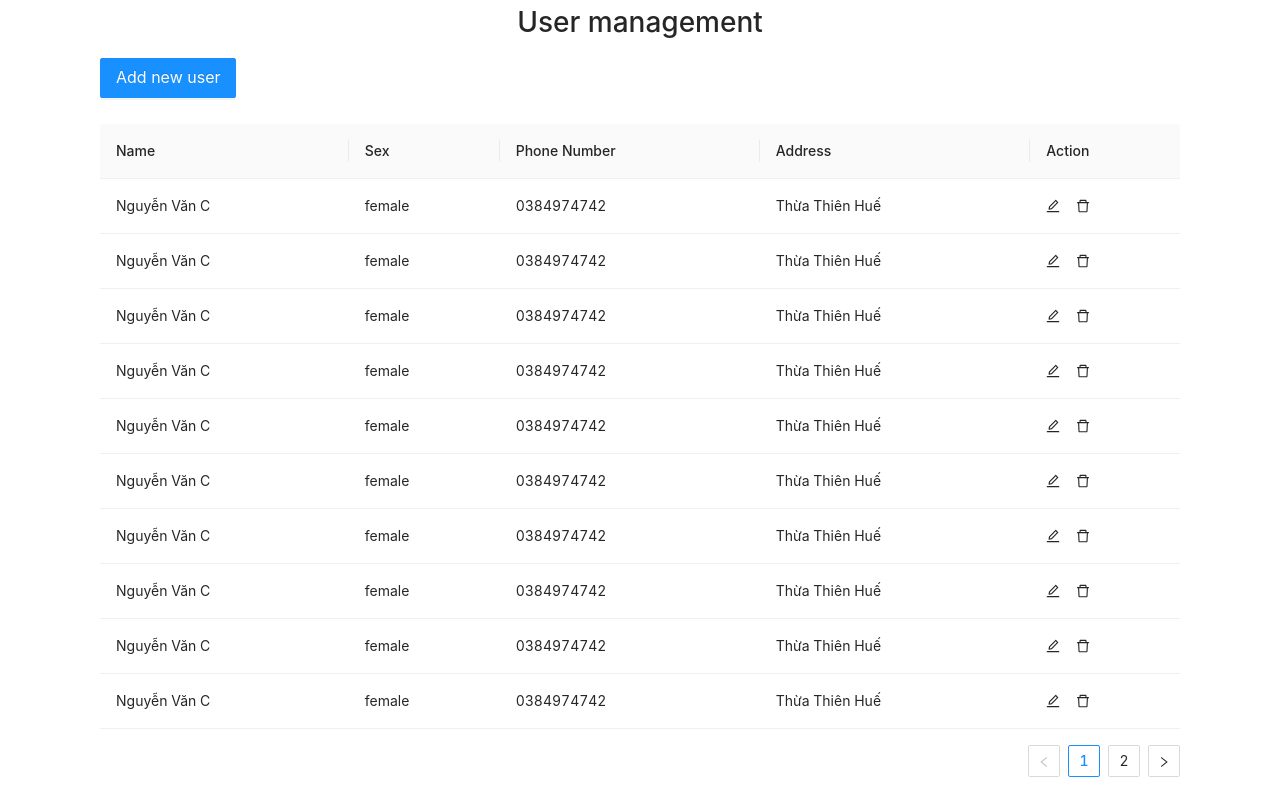
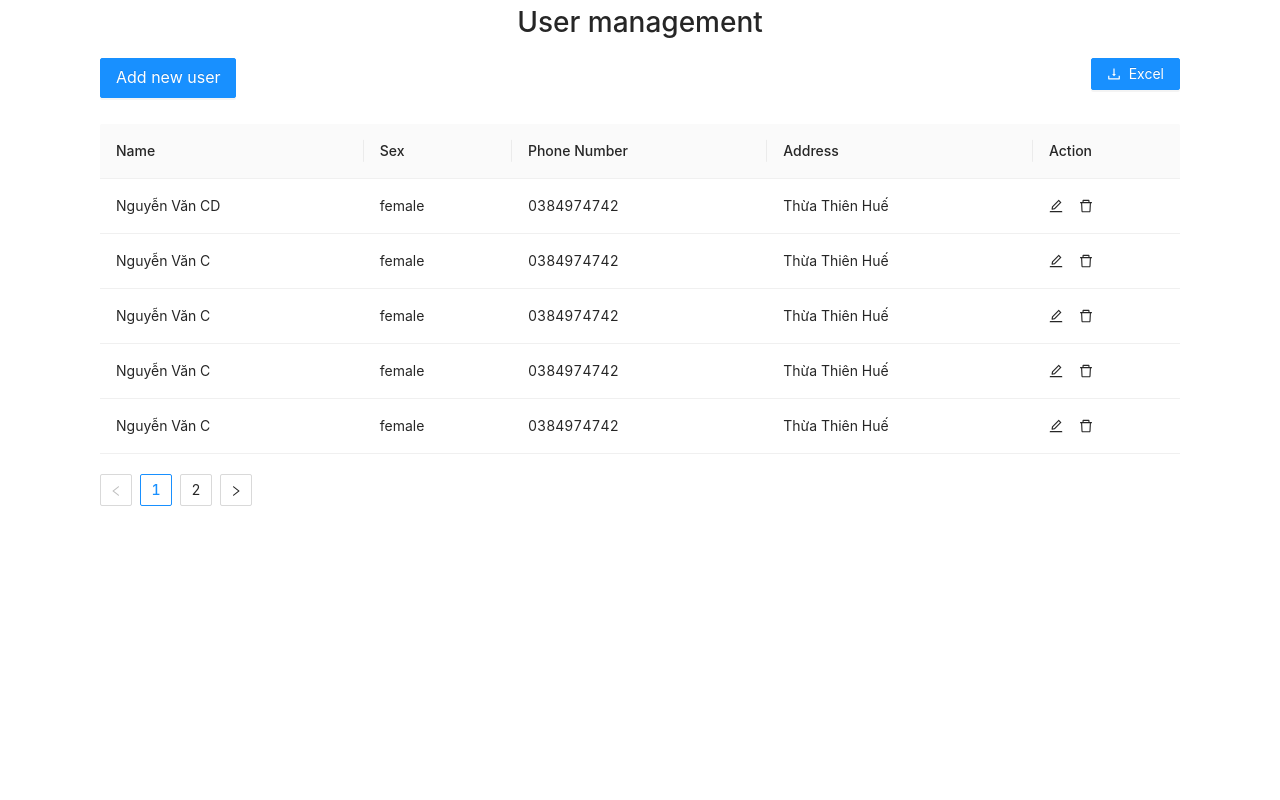
Before and after one commit to annguyenhuu0702/user-manager, a React (Create React App) app: page / in a window 1280 px wide. Built offline with nearby package versions, Linux system fonts and the light colour scheme; data requests are answered from the project's data file.

Commit message:
pagination and export excel

```diff
--- a/db.json
+++ b/db.json
@@ -1,11 +1,11 @@
 {
   "users": [
     {
-      "id": 3,
-      "name": "Nguyễn Văn C",
+      "name": "Nguyễn Văn CD",
+      "sex": "female",
       "phoneNumber": "0384974742",
-      "sex": "female",
-      "address": "Thừa Thiên Huế"
+      "address": "Thừa Thiên Huế",
+      "id": 3
     },
     {
       "id": 4,
@@ -64,17 +64,10 @@
       "address": "Thừa Thiên Huế"
     },
     {
-      "id": 12,
-      "name": "Nguyễn Văn C",
-      "phoneNumber": "0384974742",
-      "sex": "female",
-      "address": "Thừa Thiên Huế"
-    },
-    {
       "name": "Áo Thun Nam Cổ Tròn Dáng Suông Classic",
-      "sex": "nam",
-      "phoneNumber": "034645132",
-      "address": "quảng trị",
+      "sex": "sads",
+      "phoneNumber": "0337867708",
+      "address": "Quảng Ngãi",
       "id": 13
     }
   ]
--- a/package.json
+++ b/package.json
@@ -17,7 +17,8 @@
     "redux-logger": "^3.0.6",
     "redux-saga": "^1.1.3",
     "sass": "^1.51.0",
-    "web-vitals": "^2.1.4"
+    "web-vitals": "^2.1.4",
+    "xlsx": "^0.18.5"
   },
   "scripts": {
     "start": "set PORT=8888 && react-scripts start",
--- a/src/App.js
+++ b/src/App.js
@@ -1,20 +1,26 @@
+import { DownloadOutlined } from "@ant-design/icons";
+import { Button, Col, Pagination, Row } from "antd";
+import "antd/dist/antd.css";
 import React, { useEffect } from "react";
-import "antd/dist/antd.css";
-import { Button, Col, Row } from "antd";
+import { useDispatch, useSelector } from "react-redux";
+import * as XLSX from "xlsx";
 import ModalUser from "./components/Modal/ModalUser";
 import UserItem from "./components/UserItem/UserItem";
-import "./__app.scss";
-import { useSelector, useDispatch } from "react-redux";
 import {
   changeModalTitle,
+  changePage,
   fetchListUser,
+  fetchTotalPage,
   setUserEditing,
   showModal,
 } from "./redux/actions/index";
+import "./__app.scss";
 
 function App() {
   const openModal = useSelector((state) => state.modal.openModal);
   const listUser = useSelector((state) => state.user.listUser);
+  const allUser = useSelector((state) => state.user.allUser);
+  const page = allUser.page;
 
   const dispatch = useDispatch();
 
@@ -24,9 +30,26 @@ function App() {
     dispatch(setUserEditing(null));
   };
 
+  const handlePagination = (_page) => {
+    dispatch(changePage(_page));
+  };
+
+  const handleExportExcel = () => {
+    let wb = XLSX.utils.book_new();
+    // object dùng json_to__sheet
+    // mảng dùng sheet_add_aoa
+    let ws = XLSX.utils.json_to_sheet(allUser.items);
+    XLSX.utils.book_append_sheet(wb, ws, "listUser");
+    XLSX.writeFile(wb, "listUser.xlsx");
+  };
+
   useEffect(() => {
-    dispatch(fetchListUser());
-  }, [dispatch]);
+    dispatch(fetchTotalPage({ limit: allUser.limit }));
+  }, [dispatch, allUser.limit]);
+
+  useEffect(() => {
+    dispatch(fetchListUser({ page: allUser.page, limit: allUser.limit }));
+  }, [allUser.limit, allUser.page, dispatch]);
 
   return (
     <>
@@ -39,7 +62,7 @@ function App() {
       </div>
       <div className="btn-add space">
         <Row>
-          <Col span={24}>
+          <Col span={12}>
             <Button
               size="large"
               type="primary"
@@ -50,6 +73,17 @@ function App() {
               Add new user
             </Button>
           </Col>
+          <Col span={12}>
+            <div className="export-excel">
+              <Button
+                type="primary"
+                icon={<DownloadOutlined />}
+                onClick={() => handleExportExcel()}
+              >
+                Excel
+              </Button>
+            </div>
+          </Col>
         </Row>
       </div>
       <div className="list-user space">
@@ -57,9 +91,17 @@ function App() {
       </div>
       {openModal && (
         <div className="modal-user">
-          <ModalUser openModal={openModal} />
+          <ModalUser openModal={openModal} page={page} />
         </div>
       )}
+      <div className="pagination space">
+        <Pagination
+          current={allUser.page}
+          pageSize={allUser.limit}
+          total={allUser.items.length}
+          onChange={handlePagination}
+        />
+      </div>
     </>
   );
 }
--- a/src/__app.scss
+++ b/src/__app.scss
@@ -1,8 +1,17 @@
 .btn-add {
   margin-bottom: 26px;
+
+  .export-excel {
+    text-align: right;
+  }
 }
 
 .space {
   margin-left: 100px;
   margin-right: 100px;
 }
+
+.pagination {
+  margin-top: 20px;
+  padding-bottom: 20px;
+}
--- a/src/apis/user.js
+++ b/src/apis/user.js
@@ -1,6 +1,10 @@
 import axiosService from "../config/index";
 import { API } from "../constants/index";
 const url = "users";
+
+export const getUsers = (page, limit) => {
+  return axiosService.get(`${API}/${url}?_page=${page}&_limit=${limit}`);
+};
 
 export const getAllUser = () => {
   return axiosService.get(`${API}/${url}`);
--- a/src/components/Modal/ModalUser.js
+++ b/src/components/Modal/ModalUser.js
@@ -1,5 +1,5 @@
 import React, { useState } from "react";
-import { Modal, Form, Input, Button, Checkbox } from "antd";
+import { Modal, Form, Input, Button } from "antd";
 import "./__modalUser.scss";
 import {
   addUser,
@@ -12,6 +12,7 @@ import { useDispatch, useSelector } from "react-redux";
 const ModalUser = ({ openModal }) => {
   const title = useSelector((state) => state.modal.title);
   const userEdit = useSelector((state) => state.user.userEdit);
+  const allUser = useSelector((state) => state.user.allUser);
 
   const dispatch = useDispatch();
   const [user, setUser] = useState({
@@ -29,7 +30,9 @@ const ModalUser = ({ openModal }) => {
     if (userEdit && userEdit.id) {
       dispatch(editUser({ ...user, id: userEdit.id }));
     } else {
-      dispatch(addUser(user));
+      dispatch(
+        addUser({ user: user, page: allUser.page, limit: allUser.limit })
+      );
       dispatch(setUserEditing(null));
     }
   };
--- a/src/components/UserItem/UserItem.js
+++ b/src/components/UserItem/UserItem.js
@@ -3,7 +3,7 @@ import { Popconfirm, Table, Space } from "antd";
 
 import { EditOutlined, DeleteOutlined } from "@ant-design/icons";
 import "./__userItem.scss";
-import { useDispatch } from "react-redux";
+import { useDispatch, useSelector } from "react-redux";
 import {
   changeModalTitle,
   setUserEditing,
@@ -13,6 +13,7 @@ import {
 
 const UserItem = ({ listUser }) => {
   const dispatch = useDispatch();
+  const allUser = useSelector((state) => state.user.allUser);
 
   const handleEditModal = (item) => {
     dispatch(showModal());
@@ -21,7 +22,9 @@ const UserItem = ({ listUser }) => {
   };
 
   function confirm(item) {
-    dispatch(deleteUser(item.id));
+    dispatch(
+      deleteUser({ id: item.id, page: allUser.page, limit: allUser.limit })
+    );
   }
 
   const columns = [
@@ -74,8 +77,10 @@ const UserItem = ({ listUser }) => {
   ];
 
   return (
+    <>
       <Table
         columns={columns}
+        pagination={false}
         dataSource={listUser.map((item) => {
           return {
             ...item,
@@ -83,6 +88,7 @@ const UserItem = ({ listUser }) => {
           };
         })}
       />
+    </>
   );
 };
 
--- a/src/constants/index.js
+++ b/src/constants/index.js
@@ -30,3 +30,6 @@ export const SHOW_MODAL = "SHOW_MODAL";
 export const HIDE_MODAL = "HIDE_MODAL";
 export const CHANGE_MODAL_TITLE = "CHANGE_MODAL_TITLE";
 export const CHANGE_MODAL_CONTENT = "CHANGE_MODAL_CONTENT";
+
+export const FETCH_TOTAL_PAGE = "FETCH_TOTAL_PAGE";
+export const FETCH_TOTAL_PAGE_SUCCESS = "FETCH_TOTAL_PAGE_SUCCESS";
--- a/src/redux/reducers/userReducer.js
+++ b/src/redux/reducers/userReducer.js
@@ -3,6 +3,11 @@ import * as actionType from "../../constants/index";
 const initialState = {
   listUser: [],
   userEdit: null,
+  allUser: {
+    items: [],
+    limit: 5,
+    page: 1,
+  },
 };
 const userReducer = (state = initialState, action) => {
   switch (action.type) {
@@ -12,6 +17,26 @@ const userReducer = (state = initialState, action) => {
     case actionType.FETCH_LISTS_SUCCESS: {
       return { ...state, listUser: action.payload };
     }
+    case actionType.FETCH_TOTAL_PAGE: {
+      return { ...state };
+    }
+    case actionType.FETCH_TOTAL_PAGE_SUCCESS: {
+      const { data, limit } = action.payload;
+      return {
+        ...state,
+        allUser: {
+          ...state.allUser,
+          limit,
+          items: data,
+        },
+      };
+    }
+    case "CHANGE_PAGE": {
+      return {
+        ...state,
+        allUser: { ...state.allUser, page: action.payload },
+      };
+    }
     case actionType.ADD_USER:
       return {
         ...state,
@@ -19,7 +44,6 @@ const userReducer = (state = initialState, action) => {
     case actionType.ADD_USER_SUCCESS:
       return {
         ...state,
-        listUser: state.listUser.concat([action.payload]),
       };
     case actionType.SET_USER_EDITING:
       return {
@@ -34,7 +58,6 @@ const userReducer = (state = initialState, action) => {
 
     case actionType.EDIT_USER_SUCCESS:
       const data = action.payload;
-      console.log(data);
       const { listUser } = state;
       const index = listUser.findIndex((item) => item.id === data.id);
       if (index !== -1) {
@@ -58,11 +81,13 @@ const userReducer = (state = initialState, action) => {
       };
 
     case actionType.DELETE_USER_SUCCESS:
+      let newPage = state.allUser.page;
+      if (newPage !== 1 && (state.allUser.items.length - 1) % 5 === 0) {
+        newPage--;
+      }
       return {
         ...state,
-        listUser: [...state.listUser].filter(
-          (item) => item.id !== action.payload
-        ),
+        allUser: { ...state.allUser, page: newPage },
       };
     default:
       return state;
--- a/src/redux/saga/index.js
+++ b/src/redux/saga/index.js
@@ -13,27 +13,52 @@ import {
   hideModal,
   editUserSuccess,
   deleteUserSuccess,
+  fetchTotalPageSuccess,
+  fetchTotalPage,
+  fetchListUser,
 } from "../actions/index";
 import * as actionType from "../../constants/index";
 import * as userApi from "../../apis/user";
 
-function* fetchListUser() {
-  while (true) {
-    yield take(actionType.FETCH_LISTS);
-    const res = yield call(userApi.getAllUser);
-    const { data, status } = res;
-    if (status === actionType.STATUS_CODE.SUCCESS) {
-      yield put(fetchListUserSuccess(data));
-    }
+// function* fetchListUser({ payload }) {
+//   console.log(payload);
+//   while (true) {
+//     yield take(actionType.FETCH_LISTS);
+//     const res = yield call(userApi.getAllUser, payload);
+//     const { data, status } = res;
+//     if (status === actionType.STATUS_CODE.SUCCESS) {
+//       yield put(fetchListUserSuccess(data));
+//     }
+//   }
+// }
+
+function* fetchListUserSaga({ payload }) {
+  const { page, limit } = payload;
+  const res = yield call(userApi.getUsers, page, limit);
+  const { data, status } = res;
+  if (status === actionType.STATUS_CODE.SUCCESS) {
+    yield put(fetchListUserSuccess(data));
+  }
+}
+
+function* fetchTotalPageSaga({ payload }) {
+  const { limit } = payload;
+  const res = yield call(userApi.getAllUser);
+  const { data, status } = res;
+  if (status === actionType.STATUS_CODE.SUCCESS) {
+    yield put(fetchTotalPageSuccess({ data, limit }));
   }
 }
 
 function* addUserSaga({ payload }) {
-  const res = yield call(userApi.addUser, payload);
+  const { user, page, limit } = payload;
+  const res = yield call(userApi.addUser, user);
   const { data, status } = res;
   if (status === actionType.STATUS_CODE.CREATED) {
     yield put(addUserSuccess(data));
     yield put(hideModal());
+    yield put(fetchTotalPage({ limit }));
+    yield put(fetchListUser({ limit, page }));
   }
 }
 
@@ -51,10 +76,14 @@ function* onDeleteUser() {
 }
 
 function* onDeleteUserSaga({ payload }) {
-  const res = yield call(userApi.deleteUser, payload);
+  const { id, page, limit } = payload;
+
+  const res = yield call(userApi.deleteUser, id);
   const { status } = res;
   if (status === actionType.STATUS_CODE.SUCCESS) {
-    yield put(deleteUserSuccess(payload));
+    yield put(deleteUserSuccess(id));
+    yield put(fetchTotalPage({ limit }));
+    yield put(fetchListUser({ limit, page }));
   }
 }
 
@@ -67,7 +96,10 @@ function* onDeleteUserSaga({ payload }) {
 // }
 
 function* rootSaga() {
-  yield fork(fetchListUser);
+  // yield fork(fetchListUser);
+  yield takeEvery(actionType.FETCH_LISTS, fetchListUserSaga);
+  yield takeEvery(actionType.FETCH_TOTAL_PAGE, fetchTotalPageSaga);
+
   yield takeEvery(actionType.ADD_USER, addUserSaga);
   yield takeLatest(actionType.EDIT_USER, editUserSaga);
   // yield takeLatest(actionType.DELETE_USER, deleteUserSaga);
```
Also changed, not shown: src/redux/actions/index.js (+21 -0 lines), 1 other file (tests, documents, lock files or other folders). Lines whose indentation alone changed are shown as unchanged.
